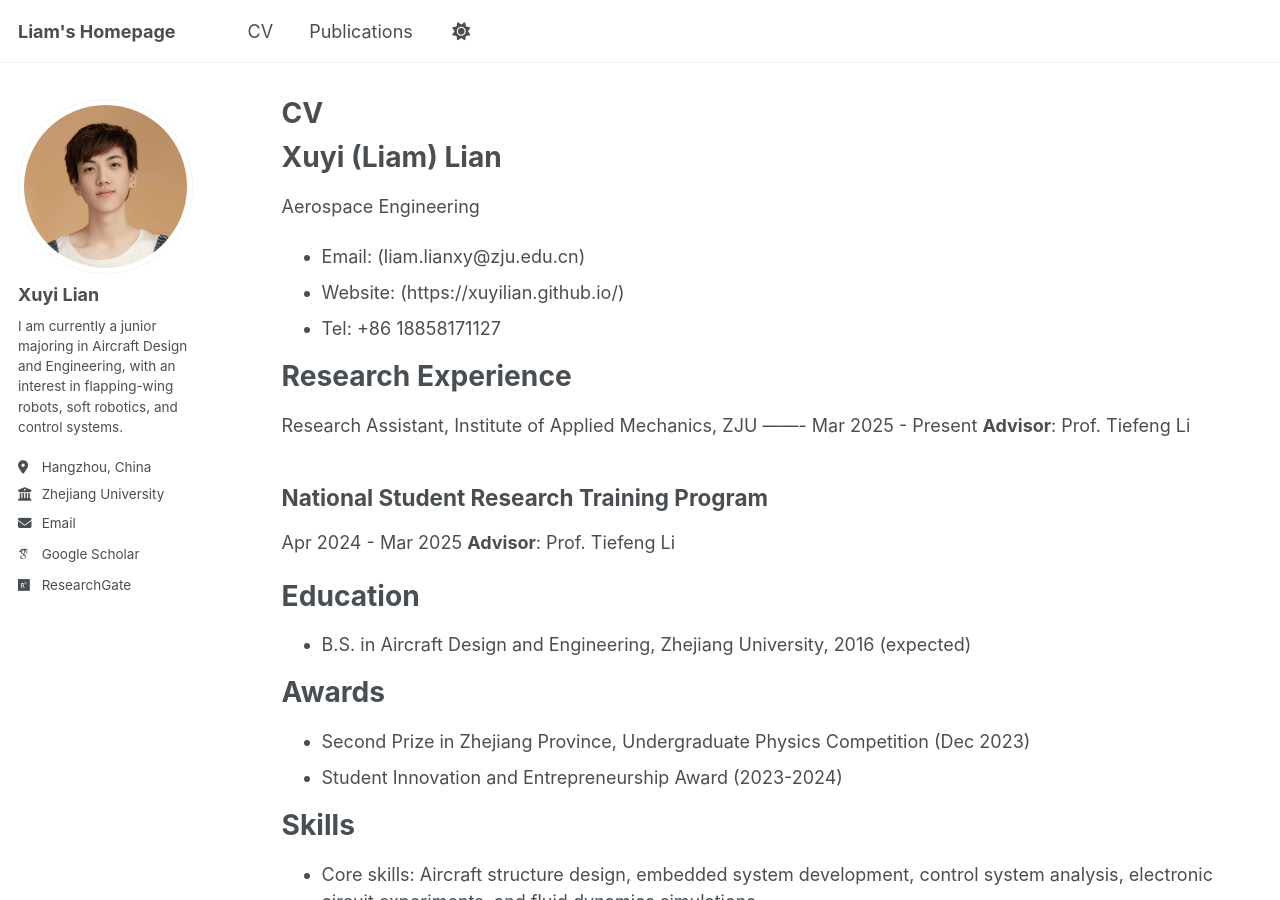
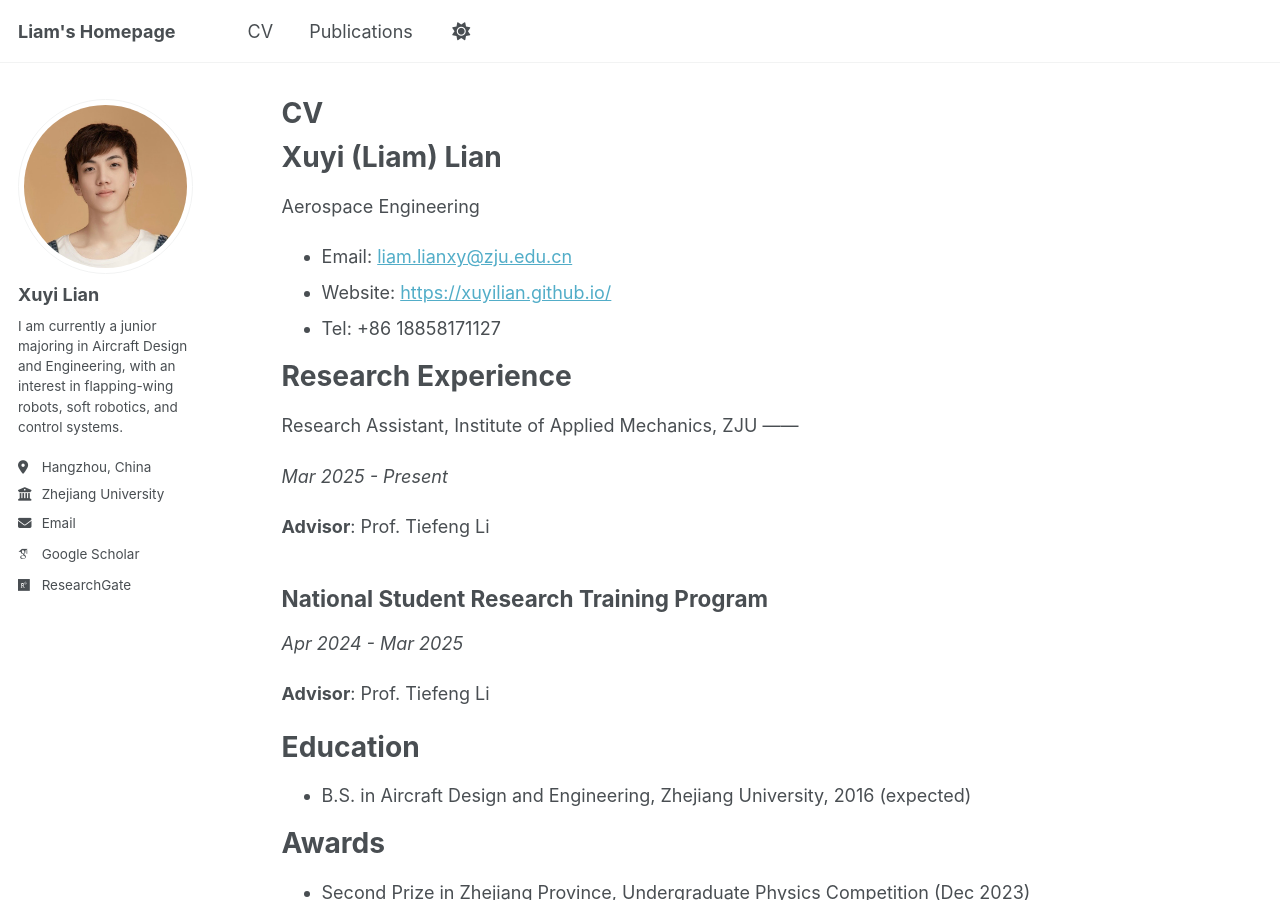
Before and after one commit to xuyilian/xuyilian.github.io, a Jekyll site: the page built from _pages/cv.md, in a window 1280 px wide and 900 px high. Built offline with Jekyll 4.4.1, drawn with Linux system fonts in a browser that asks for light colours; some web fonts are replaced; part of the change alters nothing that is shown.

Commit message:
Update cv.md

```diff
--- a/_pages/cv.md
+++ b/_pages/cv.md
@@ -12,21 +12,25 @@ redirect_from:
 Xuyi (Liam) Lian
 ======
 Aerospace Engineering
-* Email: (liam.lianxy@zju.edu.cn)
-* Website: (https://xuyilian.github.io/)
+* Email: [liam.lianxy@zju.edu.cn](liam.lianxy@zju.edu.cn)
+* Website: [https://xuyilian.github.io/](https://xuyilian.github.io/)
 * Tel: +86 18858171127
 
 Research Experience
 ======
 Research Assistant, Institute of Applied Mechanics, ZJU
--------
-Mar 2025 - Present
+------
+
+*Mar 2025 - Present*
+
 **Advisor**: Prof. Tiefeng Li
 
 
 National Student Research Training Program
 ------
-Apr 2024 - Mar 2025
+
+*Apr 2024 - Mar 2025*
+
 **Advisor**: Prof. Tiefeng Li
 
 
```
